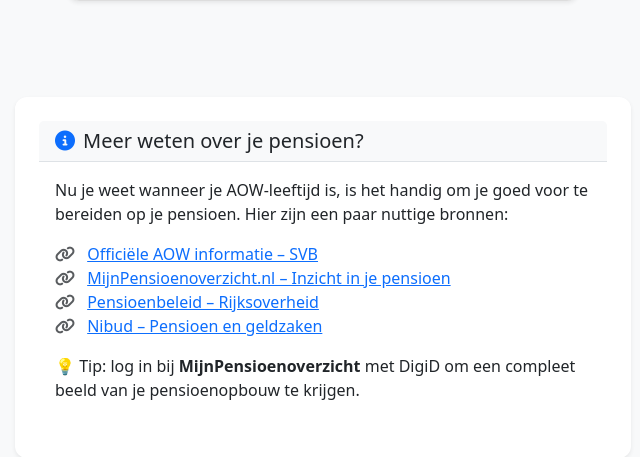
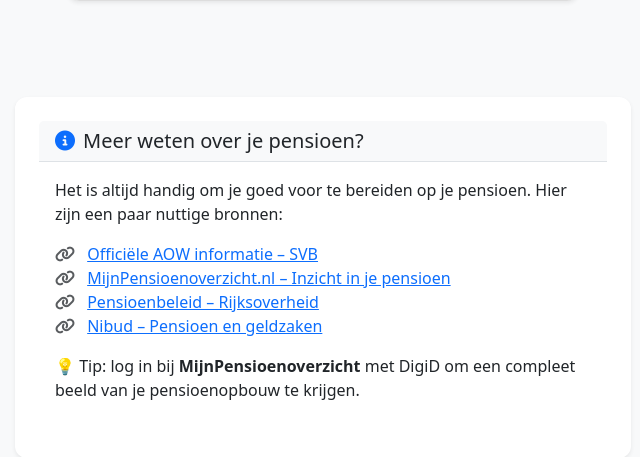
Before and after one commit to watista/magikmetpensioen, a Django app: page / in a window 1280 px wide. Shown: the part 456-913 px from the top of the page, without its empty margins (317-957 px from the left). Run offline with Django 4.2, Linux system fonts and the light colour scheme; some libraries are stand-ins or nearby versions.

Commit message:
fix text extra info block

```diff
--- a/retirement_app/templates/index.html
+++ b/retirement_app/templates/index.html
@@ -148,7 +148,11 @@
                 <h5 class="mb-0"><i class="fa-solid fa-circle-info me-2 text-primary"></i>Meer weten over je pensioen?</h5>
             </div>
             <div class="card-body">
+                {% if result %}
                 <p>Nu je weet wanneer je AOW-leeftijd is, is het handig om je goed voor te bereiden op je pensioen. Hier zijn een paar nuttige bronnen:</p>
+                {% else %}
+                <p>Het is altijd handig om je goed voor te bereiden op je pensioen. Hier zijn een paar nuttige bronnen:</p>
+                {% endif %}
                 <ul class="list-unstyled">
                     <li><i class="fa-solid fa-link me-2 text-muted"></i>
                         <a href="https://www.svb.nl/nl/aow" target="_blank" rel="noopener">Officiële AOW informatie – SVB</a>
```
